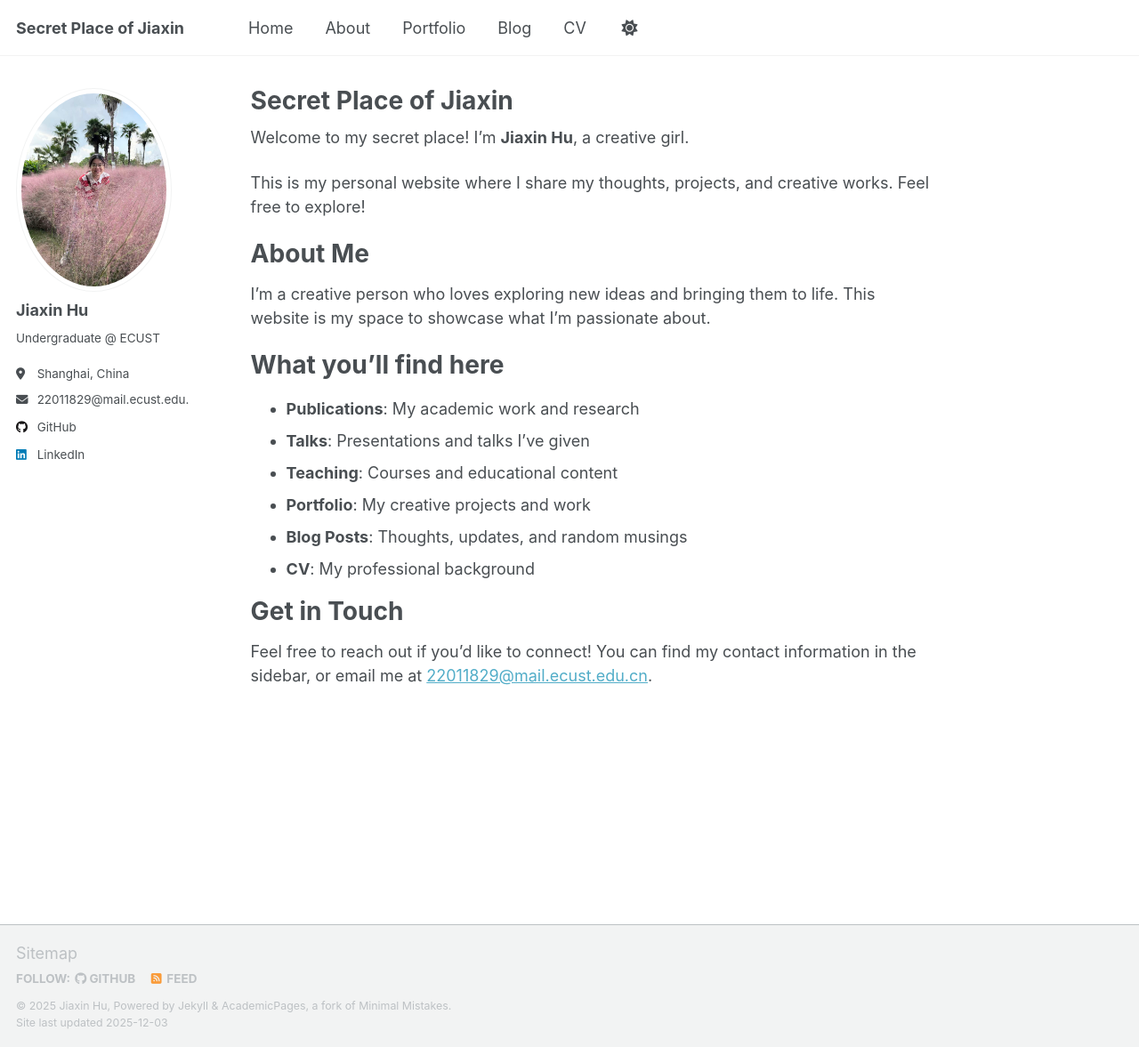
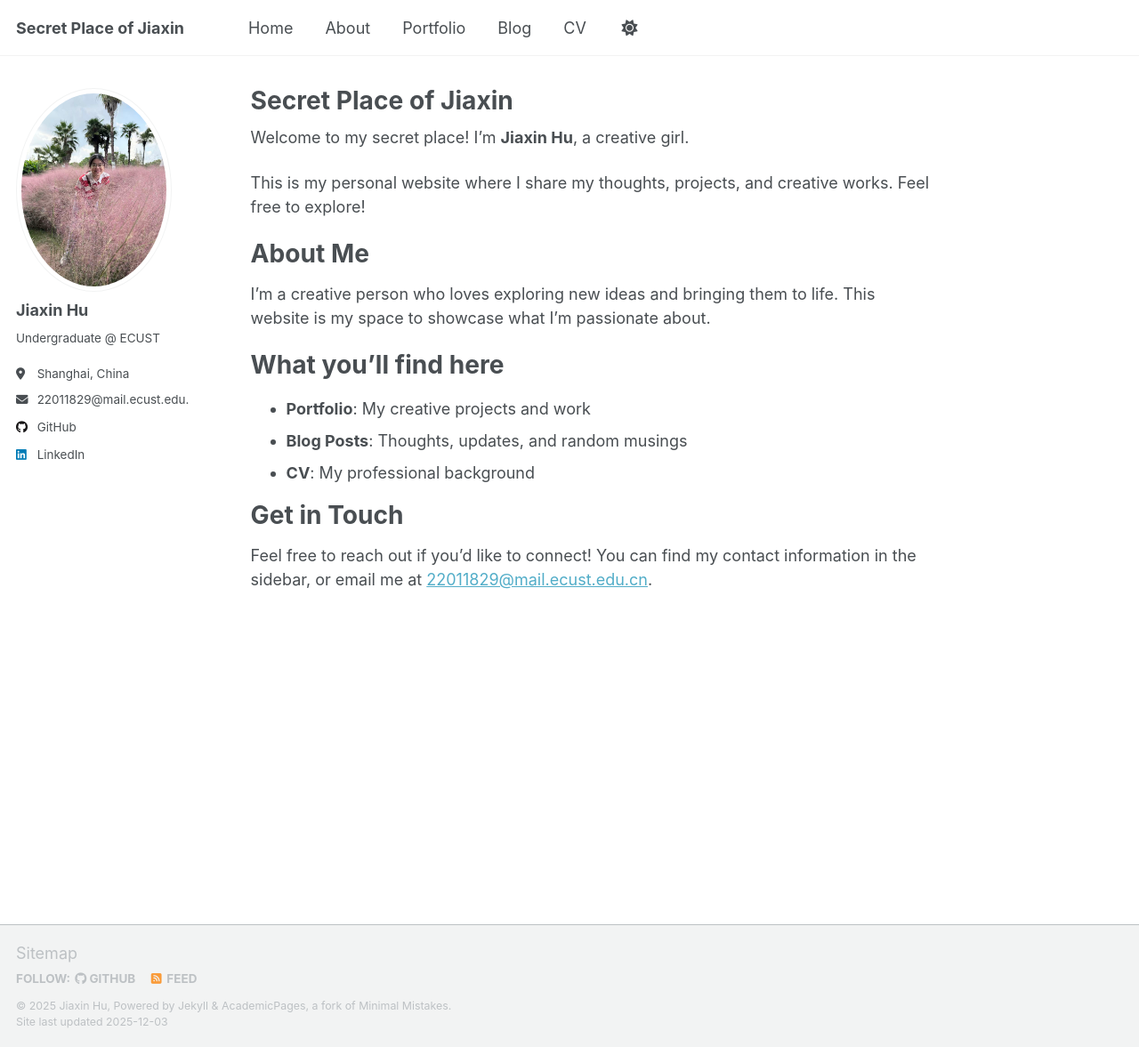
Before and after one commit to hjxupup/hjxupup.github.io, a Jekyll site: the page built from _pages/about.md, in a window 1280 px wide and 1177 px high. Shown: the whole window at 89% size. Built offline with Jekyll 4.4.1, drawn with Linux system fonts in a browser that asks for light colours; a script that is not in the unit is left out.

Commit message:
Update about.md

```diff
--- a/_pages/about.md
+++ b/_pages/about.md
@@ -17,9 +17,7 @@ I'm a creative person who loves exploring new ideas and bringing them to life. T
 
 What you'll find here
 ======
-- **Publications**: My academic work and research
-- **Talks**: Presentations and talks I've given
-- **Teaching**: Courses and educational content
+
 - **Portfolio**: My creative projects and work
 - **Blog Posts**: Thoughts, updates, and random musings
 - **CV**: My professional background
```
